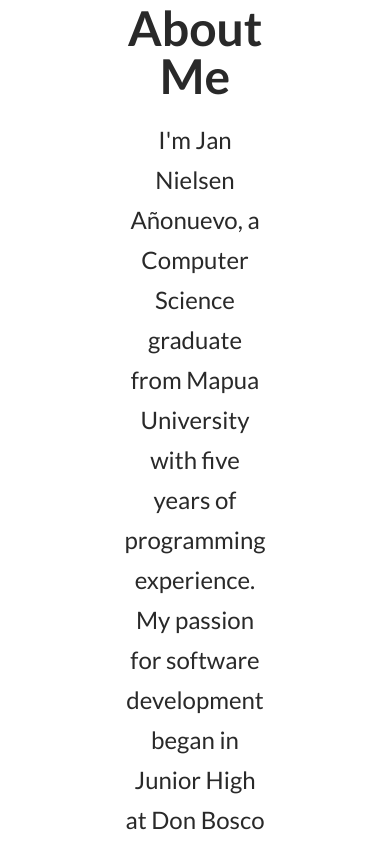
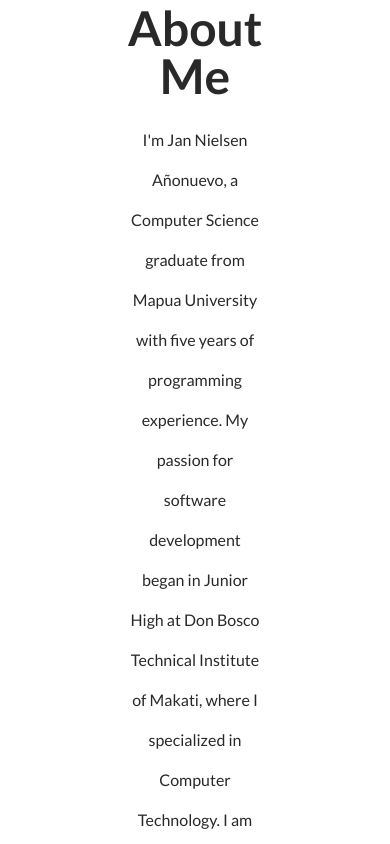
Before and after one commit to jananonuevo/portfolio-janjan, a React (Vite) app: page / in a window 390 px wide. Shown: the part 1080-1924 px from the top of the page. Built offline with nearby package versions, Linux system fonts and the light colour scheme; the HTML template or start-up script is replaced by a standard one.

Commit message:
responsiveness fix

```diff
--- a/src/components/landing/Aboutme.tsx
+++ b/src/components/landing/Aboutme.tsx
@@ -4,7 +4,7 @@
         <>
         <div className='mt-30 lg:mt-10 mx-30 flex flex-col justify-center items-center text-center'>
             <h1 className="text-5xl font-bold text-[#292929]">About Me</h1>
-            <div className="text-2xl mx-10 lg:mt-10 mt-5 text-[#292929] leading-10">I'm Jan Nielsen Añonuevo, a Computer Science graduate from Mapua University with five years of programming experience. My passion for software development began in Junior High at Don Bosco Technical Institute of Makati, where I specialized in Computer Technology. I am proficient in C/C++, PHP, Java, HTML, CSS, JavaScript, SQL, and Python, and familiar with frameworks like Bootstrap, Tailwind CSS, and ReactJS. My strong foundation in programming allows me to quickly adapt to new languages and technologies.</div>
+            <div className="text-md lg:text-2xl mx-2 lg:mx-10 lg:mt-10 mt-5 text-[#292929] leading-10">I'm Jan Nielsen Añonuevo, a Computer Science graduate from Mapua University with five years of programming experience. My passion for software development began in Junior High at Don Bosco Technical Institute of Makati, where I specialized in Computer Technology. I am proficient in C/C++, PHP, Java, HTML, CSS, JavaScript, SQL, and Python, and familiar with frameworks like Bootstrap, Tailwind CSS, and ReactJS. My strong foundation in programming allows me to quickly adapt to new languages and technologies.</div>
         </div>
         </>
     )
--- a/src/components/landing/Hero.tsx
+++ b/src/components/landing/Hero.tsx
@@ -5,7 +5,7 @@
         <div className='w-full min-h-screen flex justify-center items-center md:mt-20'>
             <div className="grid lg:grid-cols-2 gap-3">
                 <div className="mt-10 lg:mt-0 mb-10 ml-20">
-                    <img className="rounded-full w-96 h-96 xl:w-120 xl:h-120" src="/assets/img/janjan.png" />
+                    <img className="rounded-full w-50 h-50 sm:w-96 sm:h-96 xl:w-120 xl:h-120" src="/assets/img/janjan.png" />
                 </div>
 
                 <div className="flex flex-col items-center justify-center text-center">
```
